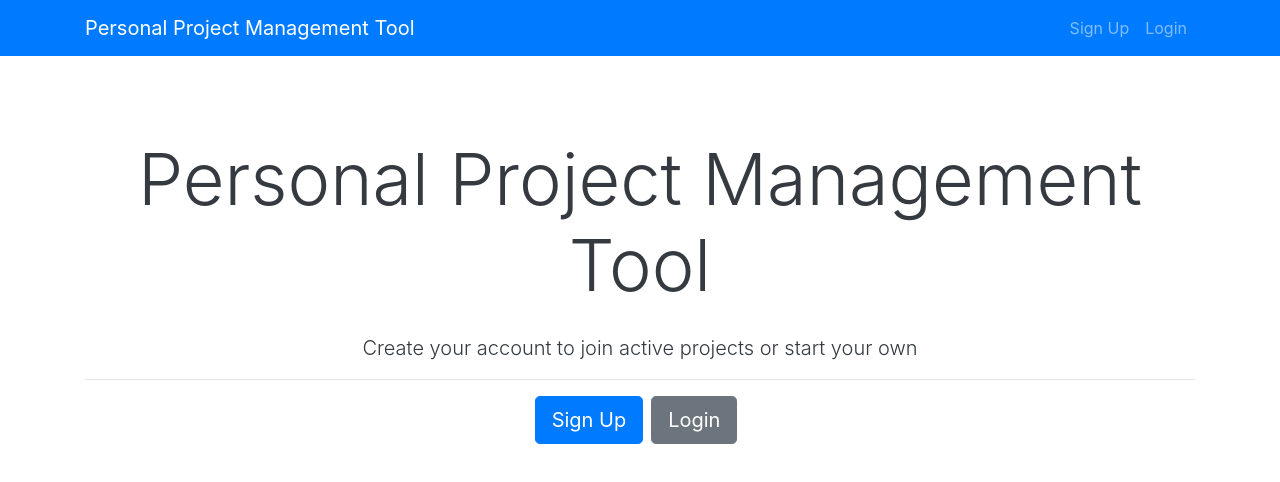
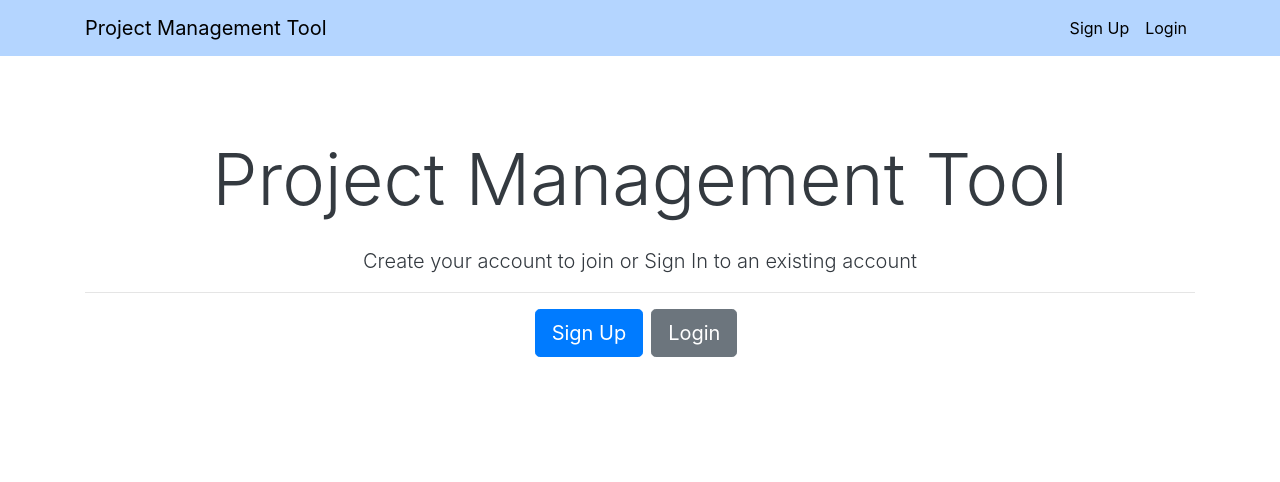
Before and after one commit to ketantotlani/project-management-tool, a React (Create React App) app: page / in a window 1280 px wide. Shown: the top 482 px of the page. Built offline with nearby package versions, Linux system fonts and the light colour scheme.

Commit message:
Minor Additions

```diff
--- a/src/App.css
+++ b/src/App.css
@@ -1,5 +1,14 @@
 img {
   width: 100%;
+}
+
+.nav-styles{
+  background-color: #b4d5ff !important;
+}
+
+
+.nav-styles *{
+  color: black !important;
 }
 
 .navbar {
--- a/src/components/Layout/Header.js
+++ b/src/components/Layout/Header.js
@@ -68,10 +68,10 @@ class Header extends Component {
     }
 
     return (
-      <nav className="navbar navbar-expand-sm navbar-dark bg-primary mb-4">
+      <nav className="navbar navbar-expand-sm navbar-dark nav-styles mb-4">
         <div className="container">
           <Link className="navbar-brand" to="/">
-            Personal Project Management Tool
+            Project Management Tool
           </Link>
           <button
             className="navbar-toggler"
--- a/src/components/Layout/Landing.js
+++ b/src/components/Layout/Landing.js
@@ -17,10 +17,10 @@ class Landing extends Component {
             <div className="row">
               <div className="col-md-12 text-center">
                 <h1 className="display-3 mb-4">
-                  Personal Project Management Tool
+                  Project Management Tool
                 </h1>
                 <p className="lead">
-                  Create your account to join active projects or start your own
+                  Create your account to join or Sign In to an existing account
                 </p>
                 <hr />
                 <Link className="btn btn-lg btn-primary mr-2" to="/register">
--- a/src/components/ProjectBoard/ProjectBoard.js
+++ b/src/components/ProjectBoard/ProjectBoard.js
@@ -63,11 +63,11 @@ class ProjectBoard extends Component {
 
     return (
       <div className="container">
-        <Link to={`/addProjectTask/${id}`} className="btn btn-primary mb-3">
+        <Link to={`/addProjectTask/${id}`} className="btn btn-primary float-right mr-3">
           <i className="fas fa-plus-circle"> Create Project Task</i>
         </Link>
         <br />
-        <hr />
+        <hr className="mt-4"/>
         {BoardContent}
       </div>
     );
--- a/src/components/UserManagement/Login.js
+++ b/src/components/UserManagement/Login.js
@@ -53,7 +53,7 @@ class Login extends Component {
         <div className="container">
           <div className="row">
             <div className="col-md-8 m-auto">
-              <h1 className="display-4 text-center">Log In</h1>
+              <h1 className="display-4 text-center mb-3">Log In</h1>
               <form onSubmit={this.onSubmit}>
                 <div className="form-group">
                   <input
```
